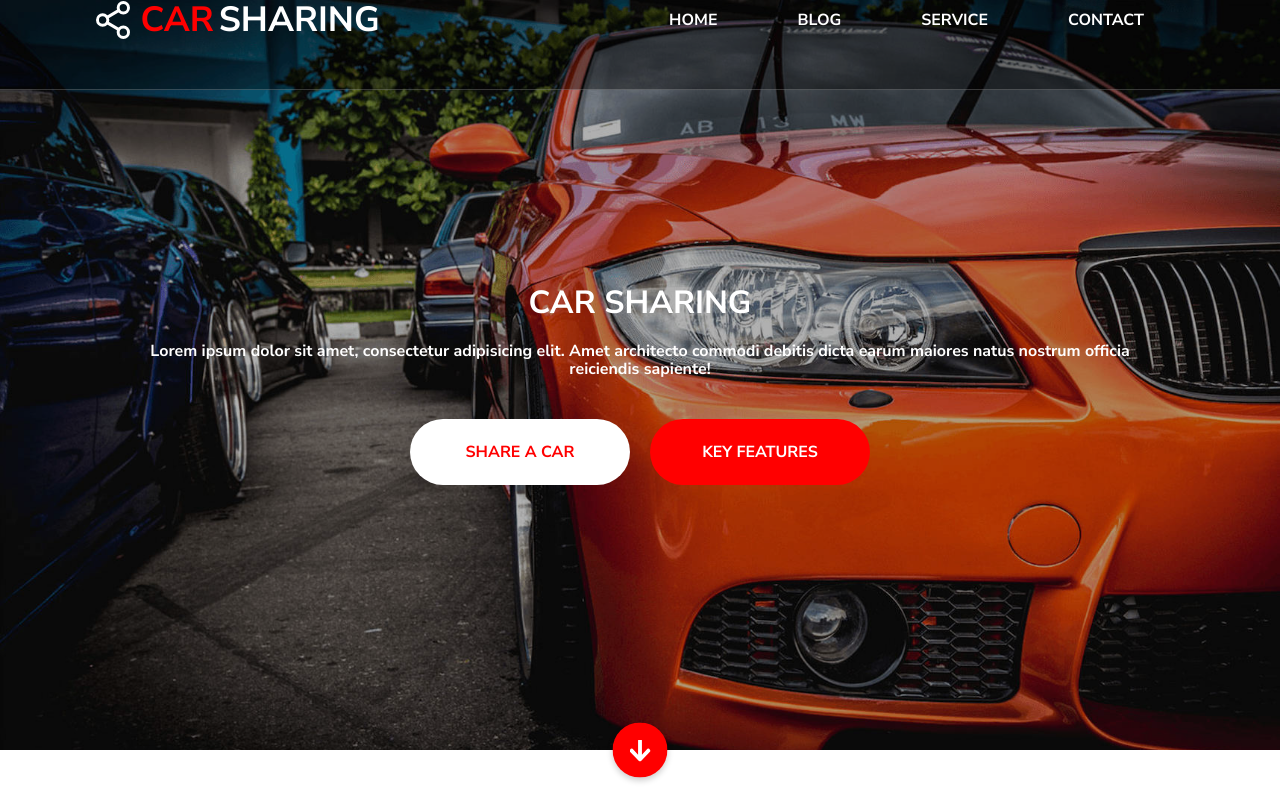
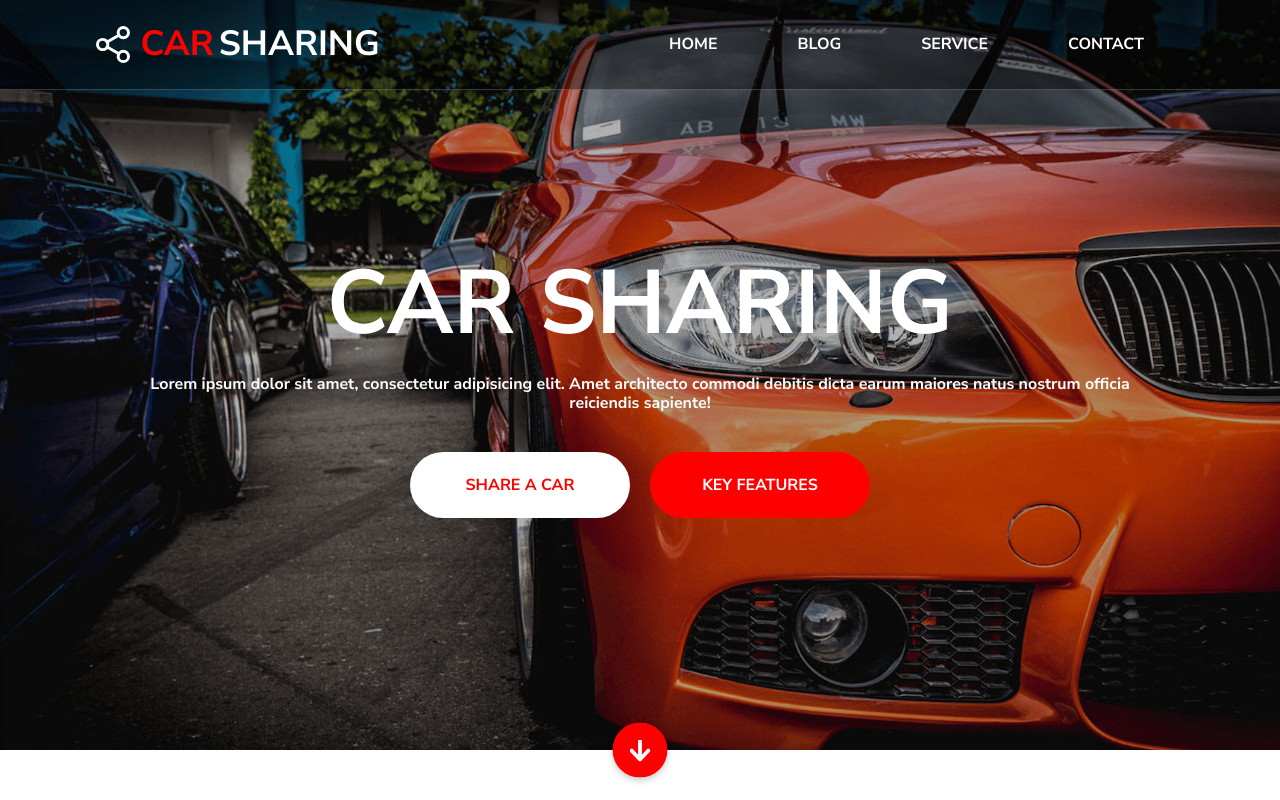
Before and after one commit to RafalMiko1/car-sharing, a plain HTML site: page 01_Car_Sharing/index.html in a window 1280 px wide. Drawn offline with Linux system fonts and the light colour scheme.

Commit message:
poprawa headera interpunkcji i wysrodkowanie menu

```diff
--- a/01_Car_Sharing/css/style.css
+++ b/01_Car_Sharing/css/style.css
@@ -60,7 +60,7 @@ body {
     display: flex;
     justify-content: space-between;
     align-items: center;
-    height: ;100%;
+    height: 100%;
 }
 
 .logo {
@@ -102,8 +102,9 @@ body {
     color: #ffffff;
     text-decoration: none;
     padding: 0 40px;
-    display: felx;
+    display: flex;
     align-items: center;
+    height: 100%;
 
 }
 .menu-list a:hover {
@@ -113,7 +114,7 @@ body {
 
 .hero-inside {}
 .hero-title {
-    font-size: 90;
+    font-size: 90px;
     text-transform: uppercase;
     color: #fff;
     font-weight: bold;
@@ -123,7 +124,7 @@ body {
 
 }
 .hero-text {
-    font-style: 16px;
+    font-size: 16px;
     color: #fff;
     font-weight: bold;
     text-align: center;
```
